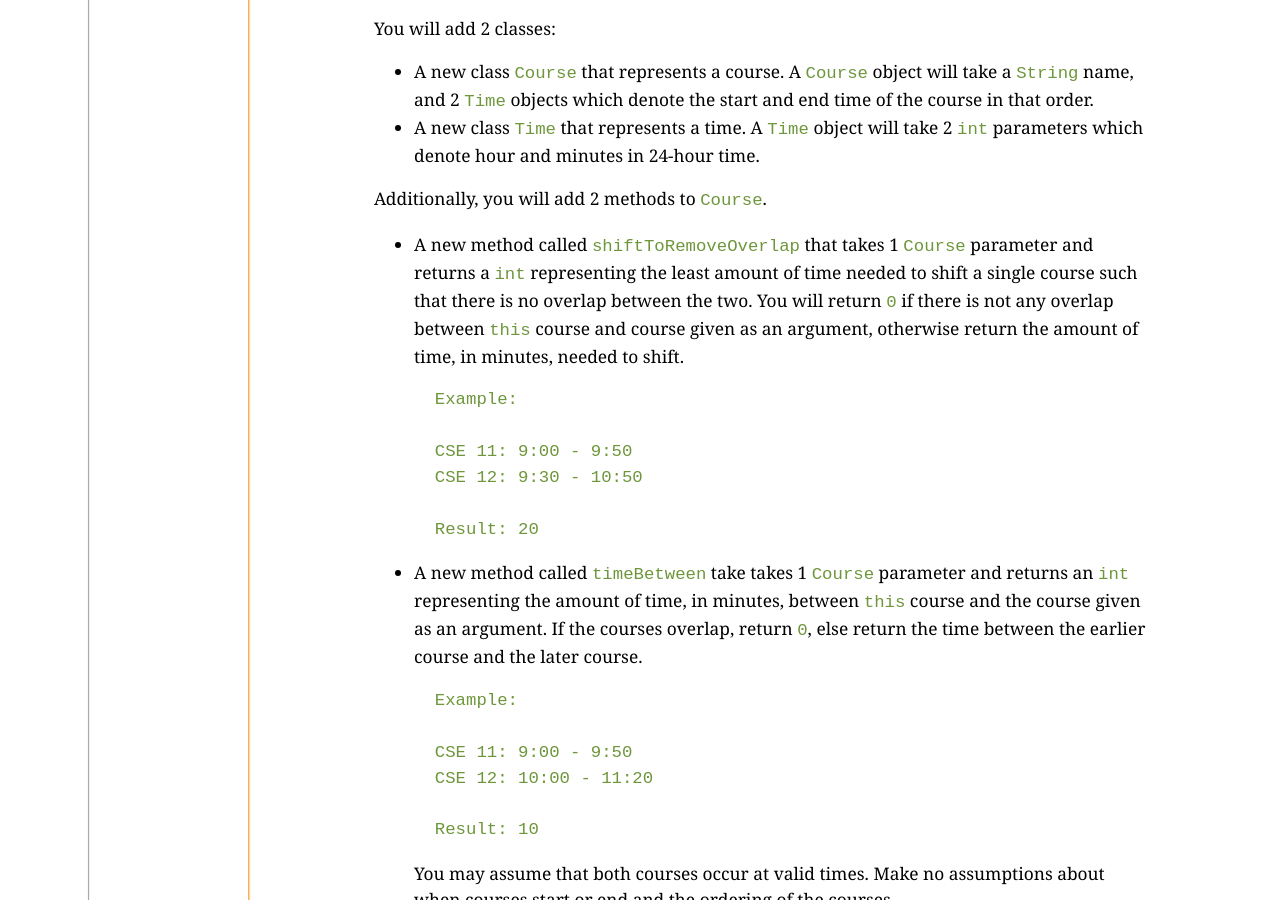
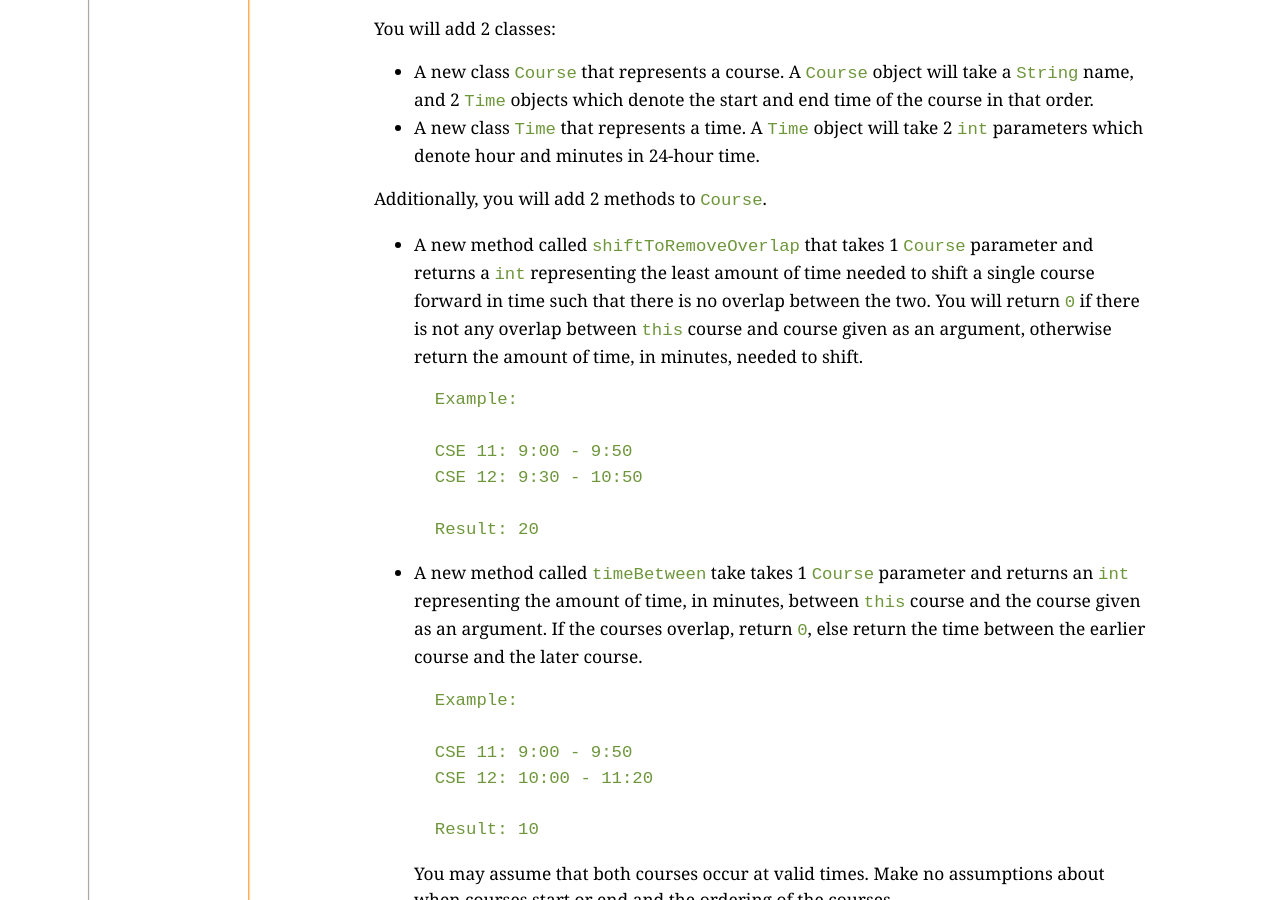
Before and after one commit to ucsd-cse11-w22/ucsd-cse11-w22.github.io, a Jekyll site: the page built from _assignments/exam1.md, in a window 1280 px wide and 900 px high, scrolled down 2523 px. Built offline with Jekyll 4.4.1, drawn with Linux system fonts in a browser that asks for light colours.

Commit message:
clarification about positive return for shift method

````diff
--- a/_assignments/exam1.md
+++ b/_assignments/exam1.md
@@ -108,7 +108,7 @@ You will add 2 classes:
 
 Additionally, you will add 2 methods to `Course`.
 
-- A new method called `shiftToRemoveOverlap` that takes 1 `Course` parameter and returns a `int` representing the least amount of time needed to shift a single course such that there is no overlap between the two. You will return `0` if there is not any overlap between `this` course and course given as an argument, otherwise return the amount of time, in minutes, needed to shift.
+- A new method called `shiftToRemoveOverlap` that takes 1 `Course` parameter and returns a `int` representing the least amount of time needed to shift a single course forward in time such that there is no overlap between the two. You will return `0` if there is not any overlap between `this` course and course given as an argument, otherwise return the amount of time, in minutes, needed to shift.
 
     ```
     Example:
````
